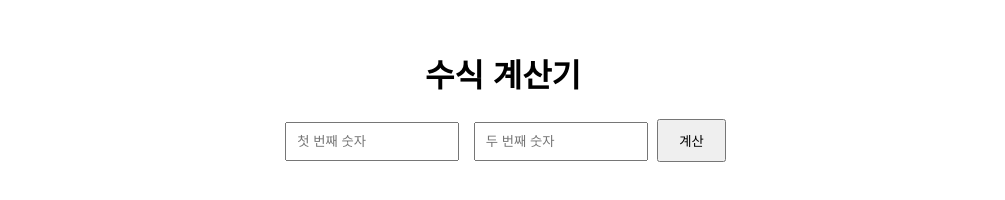
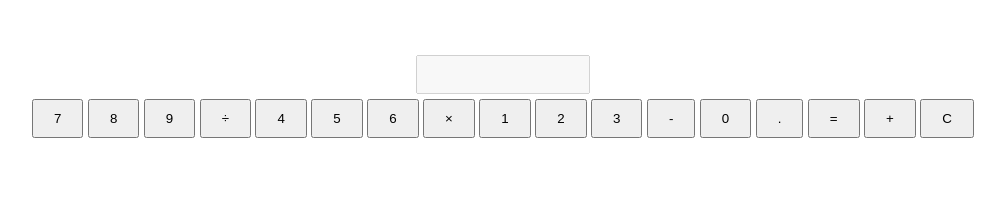
Before and after one commit to brightchris0802/my-calculator, a plain HTML site: page index.html in a window 1280 px wide. Shown: the whole page, without its empty margins (137-1142 px from the left). Drawn offline with Linux system fonts and the light colour scheme.

Commit message:
Update index.html

```diff
--- a/index.html
+++ b/index.html
@@ -2,15 +2,36 @@
 <html lang="ko">
 <head>
     <meta charset="UTF-8">
-    <title>수식 계산기</title>
+    <title>계산기</title>
     <link rel="stylesheet" href="style.css">
 </head>
 <body>
-    <h1>수식 계산기</h1>
-    <input id="num1" type="number" placeholder="첫 번째 숫자">
-    <input id="num2" type="number" placeholder="두 번째 숫자">
-    <button onclick="calculate()">계산</button>
-    <p id="result"></p>
+    <div class="calculator">
+        <input type="text" id="display" disabled>
+        <div class="buttons">
+            <button onclick="press('7')">7</button>
+            <button onclick="press('8')">8</button>
+            <button onclick="press('9')">9</button>
+            <button onclick="press('/')">÷</button>
+
+            <button onclick="press('4')">4</button>
+            <button onclick="press('5')">5</button>
+            <button onclick="press('6')">6</button>
+            <button onclick="press('*')">×</button>
+
+            <button onclick="press('1')">1</button>
+            <button onclick="press('2')">2</button>
+            <button onclick="press('3')">3</button>
+            <button onclick="press('-')">-</button>
+
+            <button onclick="press('0')">0</button>
+            <button onclick="press('.')">.</button>
+            <button onclick="calculate()">=</button>
+            <button onclick="press('+')">+</button>
+
+            <button onclick="clearDisplay()" class="clear">C</button>
+        </div>
+    </div>
     <script src="script.js"></script>
 </body>
 </html>
```
